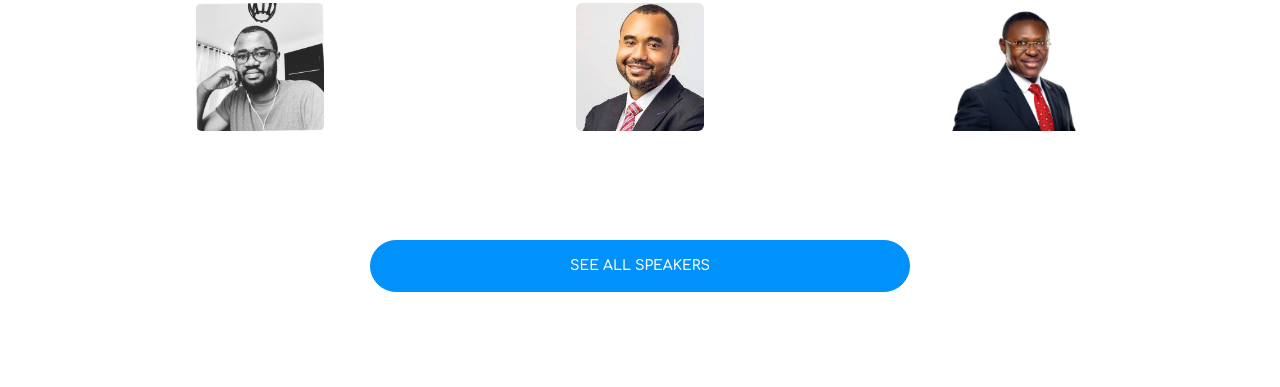
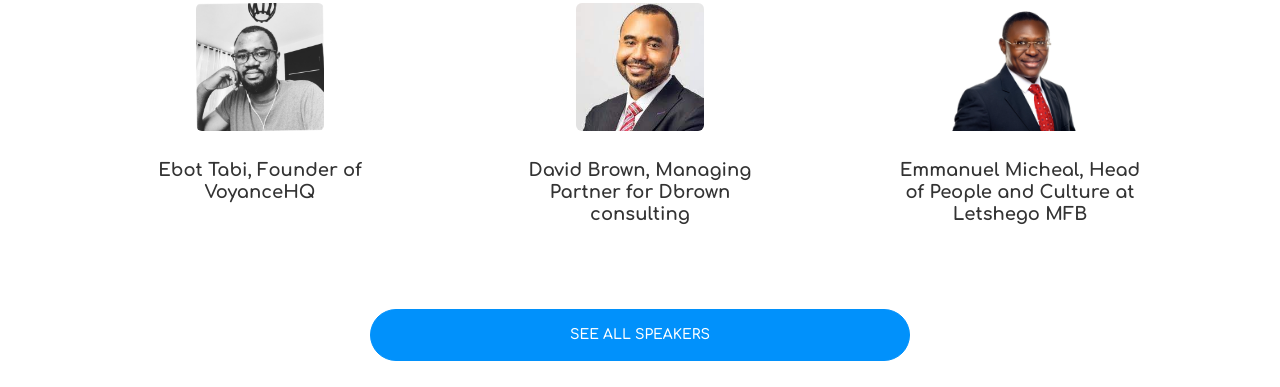
Before and after one commit to datafestafrica/datafestafrica.com, a plain HTML site: page index.html in a window 1280 px wide. Shown: the part 4222-4609 px from the top of the page. Drawn offline with Linux system fonts and the light colour scheme; no server answers; a web font is replaced by a local one.

Commit message:
Update index.html
made some important changes

```diff
--- a/index.html
+++ b/index.html
@@ -457,7 +457,7 @@
                             </div>
                         </a>
                         <div class="card-body">
-                            <h6 class="card-title"></h6>
+                            <h6 class="card-title">Ebot Tabi, Founder of VoyanceHQ</h6>
                         </div>
                     </div>
                 </div>
@@ -469,7 +469,7 @@
                             </div>
                         </a>
                         <div class="card-body">
-                            <h6 class="card-title"></h6>
+                            <h6 class="card-title">David Brown, Managing Partner for Dbrown consulting</h6>
                         </div>
                     </div>
                 </div>
@@ -481,7 +481,7 @@
                             </div>
                         </a>
                         <div class="card-body">
-                            <h6 class="card-title"></h6>
+                            <h6 class="card-title">Emmanuel Micheal, Head of People and Culture at Letshego MFB</h6>
                         </div>
                     </div>
                 </div>
```
